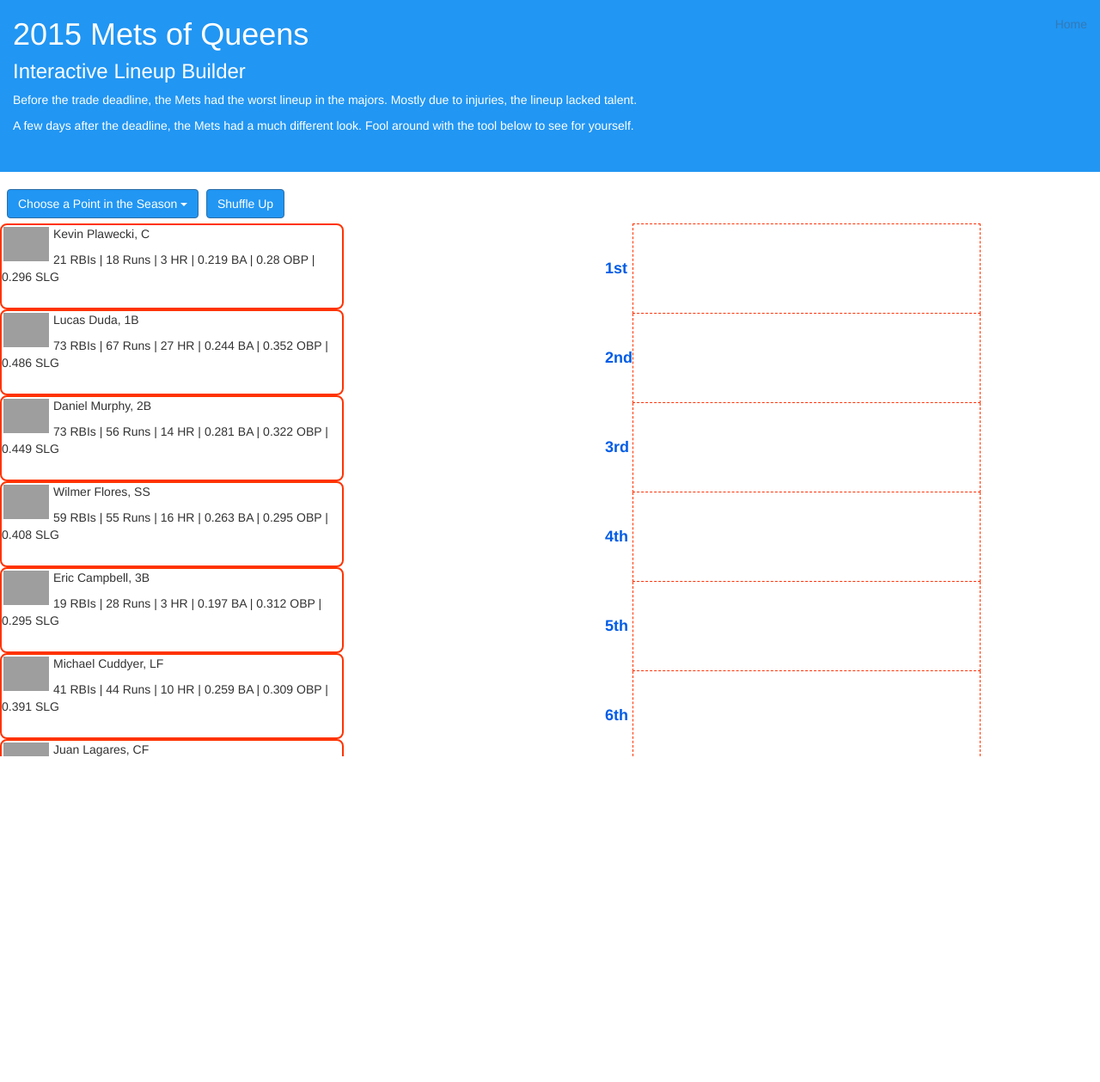
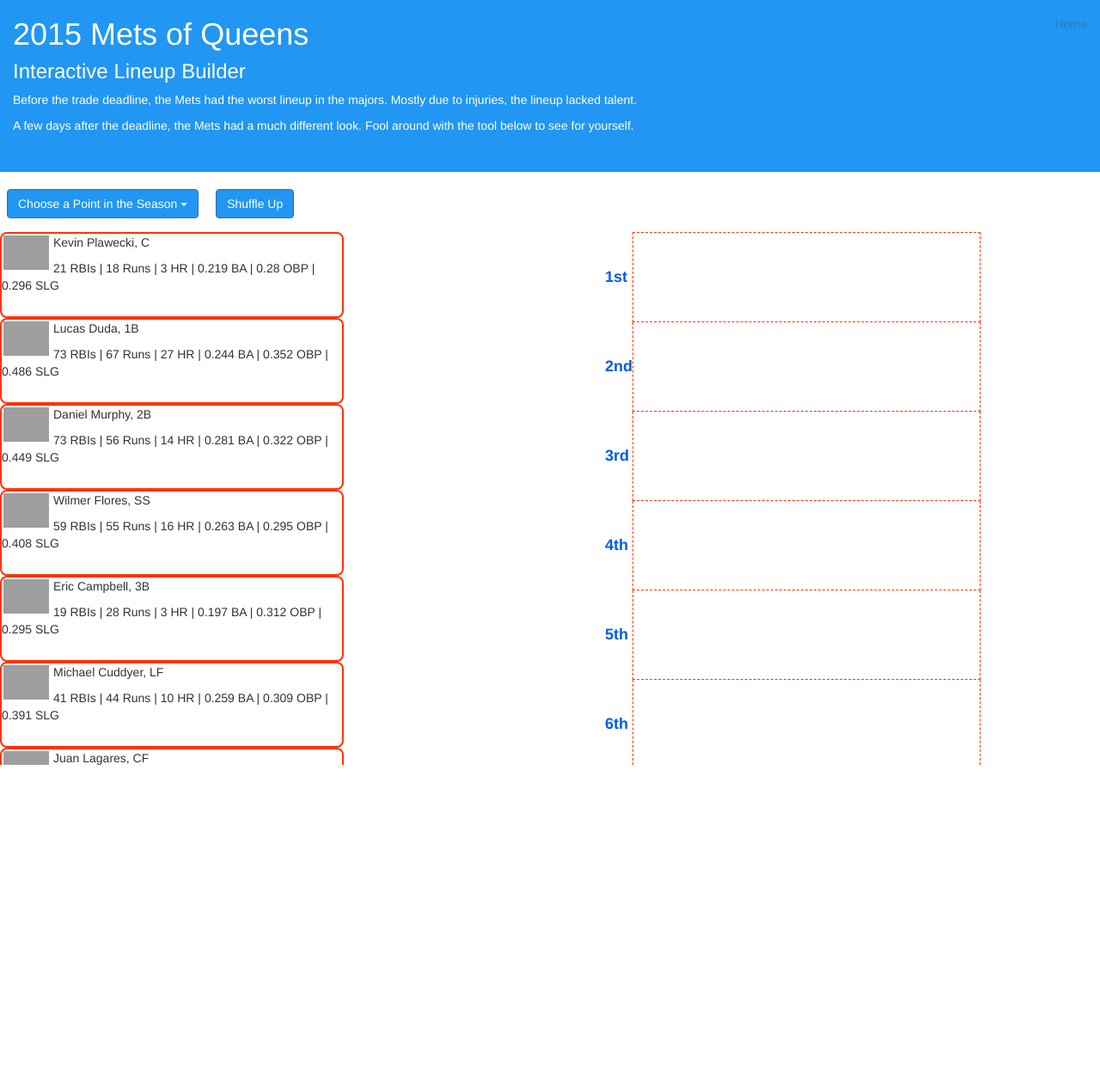
Before and after one commit to brianlondregan36/baseball-projects, a Flask app: page /lineupbuilder/ in a window 1280 px wide. Shown: the top 1259 px of the page at 86% size. Run offline with Flask 2, Linux system fonts and the light colour scheme; some libraries are stand-ins or nearby versions; grey boxes are pictures that could not be loaded.

Commit message:
shuffle button

```diff
--- a/baseball/templates/lineupbuilder.html
+++ b/baseball/templates/lineupbuilder.html
@@ -37,6 +37,7 @@
 			height:620px;
 			overflow-x: hidden;
 			overflow-y:scroll;
+			margin-top:10px;
 		}
 		div#startingblock{
 			width:55%;
@@ -74,7 +75,7 @@
 		<p>A few days after the deadline, the Mets had a much different look. Fool around with the tool below to see for yourself.</p>
 	</div><br>
 
-	<div class="dropdown" style="position:fixed; z-index:2; margin-left:8px;">
+	<div class="dropdown" style="float:left;z-index:2;margin-left:8px;">
 		<button class="btn btn-primary dropdown-toggle" style="background-color:#2196F3;color:#fff;" id="menu1" type="button" data-toggle="dropdown">Choose a Point in the Season <span class="caret"></span></button>
 		<ul class="dropdown-menu" role="menu" aria-labelledby="menu1">
 			<li role="presentation"><a role="menuitem" tabindex="-1" value="1" href="#">Opening Day</a></li>
@@ -82,7 +83,7 @@
 			<li role="presentation"><a role="menuitem" tabindex="-1" value="3" href="#">After the Trade Dealine</a></li>
 		</ul>
 	</div>
-	<div style="position:fixed; z-index:2; margin-left:240px;">
+	<div style="float:left;z-index:2;margin-left:20px;">
 		<button type="button" class="btn btn-primary" style="background-color:#2196F3;color:#fff;" onclick="Shuffle()">Shuffle Up</button>
 	</div>
 	<br><br>
```
